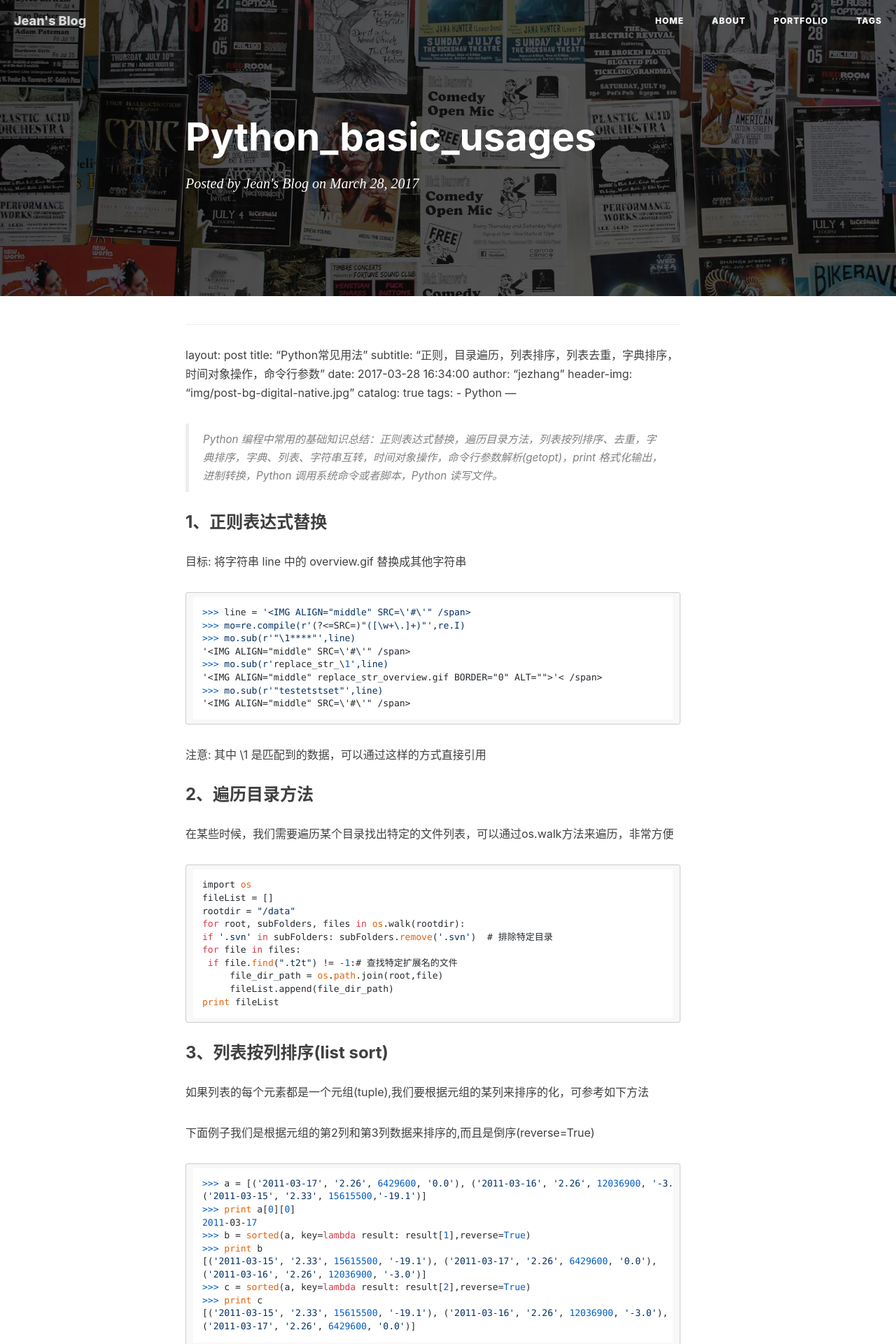
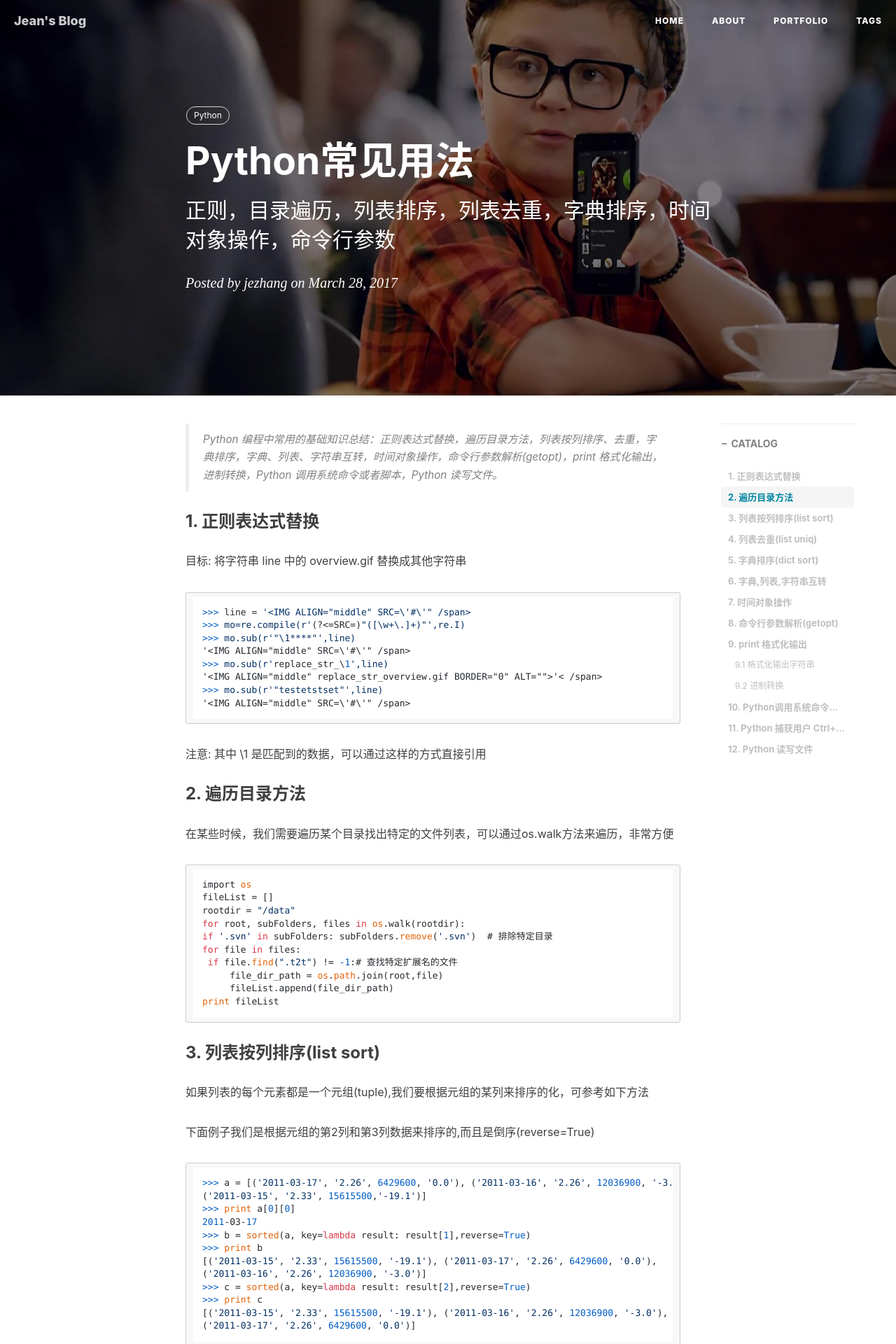
Before and after one commit to jezhang/jezhang.github.io, a Jekyll site: the page built from _posts/2017-03-28-python_basic_usages.md, in a window 1280 px wide. Shown: the top 1920 px of the page at 70% size. Built offline with Jekyll 4.4.1, drawn with Linux system fonts in a browser that asks for light colours; nearby versions of some CDN libraries; our own code applies the rules of GitHub Pages for plain Markdown files; comment, search, counter and statistics services are not loaded; some of the changed text lies outside the part shown.

Commit message:
add python_basic_usages

````diff
--- a/_posts/2017-03-28-python_basic_usages.md
+++ b/_posts/2017-03-28-python_basic_usages.md
@@ -1,4 +1,3 @@
-
 ---
 layout:     post
 title:      "Python常见用法"
@@ -13,7 +12,7 @@ tags:
 
 > Python 编程中常用的基础知识总结：正则表达式替换，遍历目录方法，列表按列排序、去重，字典排序，字典、列表、字符串互转，时间对象操作，命令行参数解析(getopt)，print 格式化输出，进制转换，Python 调用系统命令或者脚本，Python 读写文件。
 
-### 1、正则表达式替换
+### 1. 正则表达式替换
 
 目标: 将字符串 line 中的 overview.gif 替换成其他字符串
 
@@ -30,7 +29,7 @@ tags:
 
 注意: 其中 \1 是匹配到的数据，可以通过这样的方式直接引用
 
-### 2、遍历目录方法
+### 2. 遍历目录方法
 
 在某些时候，我们需要遍历某个目录找出特定的文件列表，可以通过os.walk方法来遍历，非常方便
 
@@ -47,7 +46,7 @@ for file in files:
 print fileList
 ```
 
-### 3、列表按列排序(list sort)
+### 3. 列表按列排序(list sort)
 
 如果列表的每个元素都是一个元组(tuple),我们要根据元组的某列来排序的化，可参考如下方法
 
@@ -68,7 +67,7 @@ print fileList
 ('2011-03-17', '2.26', 6429600, '0.0')]
 ```
 
-### 4、列表去重(list uniq)
+### 4. 列表去重(list uniq)
 
 有时候需要将list中重复的元素删除，就要使用如下方法
 
@@ -82,7 +81,7 @@ set([(2, 'fsdf'), (3, 'fd'), (1, 'sss')])
 set([1, 3, 4, 5, 6, 7])
 ```
 
-### 5、字典排序(dict sort)
+### 5. 字典排序(dict sort)
 
 一般来说，我们都是根据字典的key来进行排序，但是我们如果想根据字典的value值来排序，就使用如下方法
 
@@ -96,7 +95,7 @@ set([1, 3, 4, 5, 6, 7])
 
 从上面的运行结果看到，按照字典的value值进行排序的
 
-### 6、字典,列表,字符串互转
+### 6. 字典,列表,字符串互转
 
 以下是生成数据库连接字符串,从字典转换到字符串
 
@@ -119,7 +118,7 @@ set([1, 3, 4, 5, 6, 7])
 {'pwd': 'secret', 'database': 'master', 'uid': 'sa', 'server': 'mpilgrim'}
 ```
 
-### 7、时间对象操作
+### 7. 时间对象操作
 
 ```python
 将时间对象转换成字符串
@@ -152,7 +151,7 @@ set([1, 3, 4, 5, 6, 7])
  '2011-04-07 13:23:48'
 ```
 
-### 8、命令行参数解析(getopt)
+### 8. 命令行参数解析(getopt)
 
 通常在编写一些日运维脚本时，需要根据不同的条件，输入不同的命令行选项来实现不同的功能 在Python中提供了getopt模块很好的实现了命令行参数的解析,下面距离说明。请看如下程序:
 
@@ -203,9 +202,9 @@ elif opt == '-n':
 sys.exit()
 ```
 
-### 9、print 格式化输出
+### 9. print 格式化输出
 
-#### 9.1、格式化输出字符串
+#### 9.1 格式化输出字符串
 
 ```python
 截取字符串输出,下面例子将只输出字符串的前3个字母
@@ -239,7 +238,7 @@ sys.exit()
   Decimal('-1.33')
 ```
 
-#### 9.2、进制转换
+#### 9.2 进制转换
 
 有些时候需要作不同进制转换，可以参考下面的例子(%x 十六进制,%d 十进制,%o 八进制)
 
@@ -249,7 +248,7 @@ sys.exit()
  Hex = a,Dec = 10,Oct = 12
 ```
 
-### 10、Python调用系统命令或者脚本
+### 10. Python调用系统命令或者脚本
 
 ```python
 使用 os.system() 调用系统命令 , 程序中无法获得到输出和返回值
@@ -270,7 +269,7 @@ sys.exit()
  (0, '/bin/ls')
 ```
 
-### 11、Python 捕获用户 Ctrl+C ,Ctrl+D 事件
+### 11. Python 捕获用户 Ctrl+C ,Ctrl+D 事件
 
 有些时候，需要在程序中捕获用户键盘事件，比如ctrl+c退出，这样可以更好的安全退出程序
 
@@ -284,7 +283,7 @@ except EOFError:
 ```
 
 
-### 12、Python 读写文件
+### 12. Python 读写文件
 
 ```python
 一次性读入文件到列表，速度较快，适用文件比较小的情况下
````
